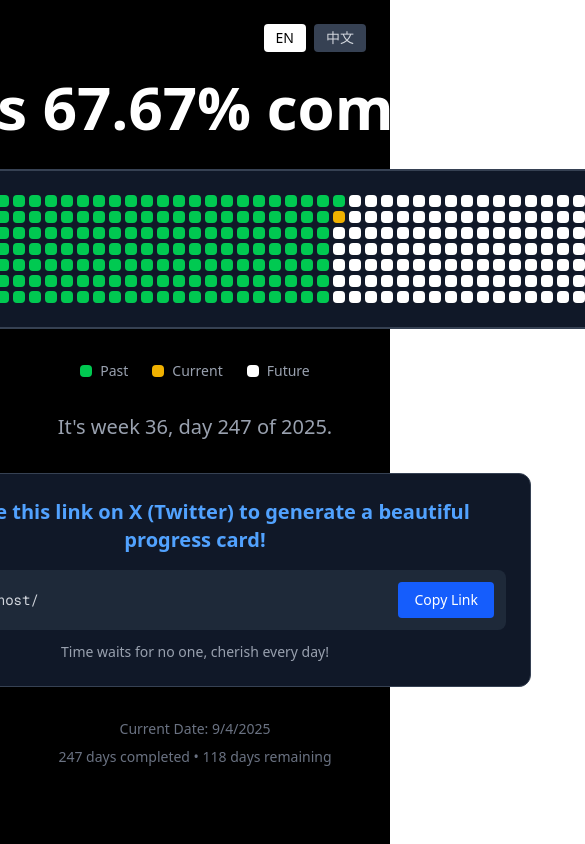
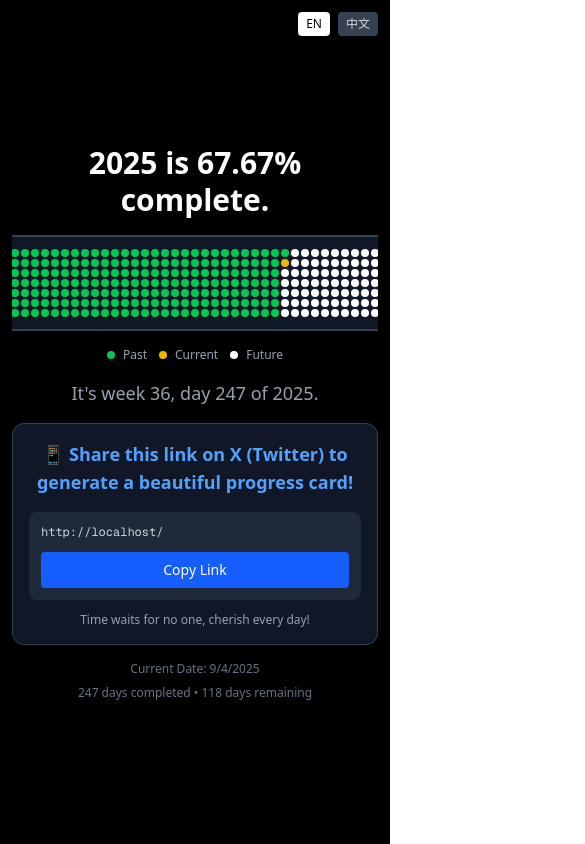
Before and after one commit to cholf5/year-progress, a Next.js app: page / in a window 390 px wide. Shown: the top 844 px of the page, 585 px wide, since content can reach past the window. Built offline with nearby package versions, Linux system fonts and the light colour scheme.

Commit message:
Enhance layout and mobile experience: update viewport settings, adjust padding, and improve button styles for better accessibility

```diff
--- a/src/app/layout.tsx
+++ b/src/app/layout.tsx
@@ -70,12 +70,14 @@ export default function RootLayout({
   return (
     <html lang="en">
       <head>
-        <meta name="viewport" content="width=device-width, initial-scale=1" />
-        <meta name="theme-color" content="#667eea" />
+        <meta name="viewport" content="width=device-width, initial-scale=1, maximum-scale=1, user-scalable=no, viewport-fit=cover" />
+        <meta name="theme-color" content="#000000" />
+        <meta name="mobile-web-app-capable" content="yes" />
         <link rel="icon" href="/favicon.ico" />
         <link rel="apple-touch-icon" href="/apple-touch-icon.png" />
         <meta name="apple-mobile-web-app-capable" content="yes" />
-        <meta name="apple-mobile-web-app-status-bar-style" content="default" />
+        <meta name="apple-mobile-web-app-status-bar-style" content="black-translucent" />
+        <meta name="apple-mobile-web-app-title" content="Year Progress" />
         <meta name="format-detection" content="telephone=no" />
       </head>
       <body
--- a/src/app/page.tsx
+++ b/src/app/page.tsx
@@ -75,26 +75,26 @@ export default function Home() {
   const daysPassed = progress.daysPassed;
 
   return (
-    <div className="min-h-screen bg-black text-white flex flex-col items-center justify-center p-6 relative">
+    <div className="min-h-screen bg-black text-white flex flex-col items-center justify-center p-3 sm:p-6 relative">
       {/* 语言切换按钮 */}
-      <div className="absolute top-6 right-6 flex gap-2">
+      <div className="absolute top-3 right-3 sm:top-6 sm:right-6 flex gap-2">
         <button
           onClick={() => setLanguage('en')}
-          className={`px-3 py-1 rounded text-sm ${language === 'en' ? 'bg-white text-black' : 'bg-gray-700 text-gray-300'}`}
+          className={`px-2 py-1 sm:px-3 sm:py-1 rounded text-xs sm:text-sm ${language === 'en' ? 'bg-white text-black' : 'bg-gray-700 text-gray-300'}`}
         >
           EN
         </button>
         <button
           onClick={() => setLanguage('zh')}
-          className={`px-3 py-1 rounded text-sm ${language === 'zh' ? 'bg-white text-black' : 'bg-gray-700 text-gray-300'}`}
+          className={`px-2 py-1 sm:px-3 sm:py-1 rounded text-xs sm:text-sm ${language === 'zh' ? 'bg-white text-black' : 'bg-gray-700 text-gray-300'}`}
         >
           中文
         </button>
       </div>
 
-      <div className="text-center space-y-8 max-w-4xl">
+      <div className="text-center space-y-4 sm:space-y-8 max-w-7xl w-full">
         {/* 标题 */}
-        <h1 className="text-6xl md:text-7xl font-bold mb-8">
+        <h1 className="text-3xl sm:text-5xl md:text-6xl lg:text-7xl font-bold mb-4 sm:mb-8 px-2 leading-tight">
           {language === 'zh'
             ? `${progress.year}年已过去了${progress.percentage}%`
             : `${progress.year} is ${progress.percentage}% complete.`
@@ -102,18 +102,18 @@ export default function Home() {
         </h1>
 
         {/* 进度网格 */}
-        <div className="flex justify-center mb-8 relative">
-          <div className="bg-gray-900 p-6 rounded-xl border-2 border-gray-700">
-            <div className="flex flex-col gap-1">
+        <div className="flex justify-center mb-4 sm:mb-8 relative overflow-x-auto">
+          <div className="bg-gray-900 p-3 sm:p-6 rounded-xl border-2 border-gray-700 min-w-fit">
+            <div className="flex flex-col gap-0.5 sm:gap-1">
               {Array.from({ length: rows }, (_, rowIndex) => (
-                <div key={rowIndex} className="flex gap-1">
+                <div key={rowIndex} className="flex gap-0.5 sm:gap-1">
                   {Array.from({ length: squaresPerRow }, (_, colIndex) => {
                     const dayNumber = colIndex * rows + rowIndex + 1;
                     const shouldShow = dayNumber <= totalDays;
 
                     if (!shouldShow) {
                       return (
-                        <div key={colIndex} className="w-3 h-3 md:w-4 md:h-4" />
+                        <div key={colIndex} className="w-2 h-2 sm:w-3 sm:h-3 md:w-4 md:h-4" />
                       );
                     }
 
@@ -131,7 +131,7 @@ export default function Home() {
                     return (
                       <div
                         key={colIndex}
-                        className={`w-3 h-3 md:w-4 md:h-4 rounded-sm ${bgColor} cursor-pointer transition-all hover:scale-110`}
+                        className={`w-2 h-2 sm:w-3 sm:h-3 md:w-4 md:h-4 rounded-sm ${bgColor} cursor-pointer transition-all hover:scale-110 active:scale-95`}
                         onMouseEnter={(e) => {
                           const rect = e.currentTarget.getBoundingClientRect();
                           setHoveredDay({
@@ -141,6 +141,17 @@ export default function Home() {
                           });
                         }}
                         onMouseLeave={() => setHoveredDay(null)}
+                        onClick={(e) => {
+                          // 移动端点击显示提示
+                          const rect = e.currentTarget.getBoundingClientRect();
+                          setHoveredDay({
+                            dayNumber,
+                            x: rect.left + rect.width / 2,
+                            y: rect.top
+                          });
+                          // 3秒后自动隐藏
+                          setTimeout(() => setHoveredDay(null), 3000);
+                        }}
                       />
                     );
                   })}
@@ -149,13 +160,13 @@ export default function Home() {
             </div>
           </div>
 
-          {/* 悬停提示 */}
+          {/* 悬停提示 - 针对移动端优化 */}
           {hoveredDay && (
             <div
-              className="fixed z-50 bg-gray-800 text-white px-3 py-2 rounded-lg shadow-lg border border-gray-600 text-sm pointer-events-none"
+              className="fixed z-50 bg-gray-800 text-white px-3 py-2 rounded-lg shadow-lg border border-gray-600 text-xs sm:text-sm pointer-events-none"
               style={{
-                left: hoveredDay.x,
-                top: hoveredDay.y - 120,
+                left: Math.min(Math.max(hoveredDay.x, 100), window?.innerWidth - 100),
+                top: hoveredDay.y - 140,
                 transform: 'translateX(-50%)',
               }}
             >
@@ -192,21 +203,21 @@ export default function Home() {
         </div>
 
         {/* 颜色图例 */}
-        <div className="flex justify-center gap-6 text-sm">
+        <div className="flex justify-center gap-3 sm:gap-6 text-xs sm:text-sm px-2">
           <div className="flex items-center gap-2">
-            <div className="w-3 h-3 bg-green-500 rounded-sm"></div>
+            <div className="w-2 h-2 sm:w-3 sm:h-3 bg-green-500 rounded-sm"></div>
             <span className="text-gray-400">
               {language === 'zh' ? '已过去' : 'Past'}
             </span>
           </div>
           <div className="flex items-center gap-2">
-            <div className="w-3 h-3 bg-yellow-500 rounded-sm"></div>
+            <div className="w-2 h-2 sm:w-3 sm:h-3 bg-yellow-500 rounded-sm"></div>
             <span className="text-gray-400">
               {language === 'zh' ? '正在过' : 'Current'}
             </span>
           </div>
           <div className="flex items-center gap-2">
-            <div className="w-3 h-3 bg-white rounded-sm"></div>
+            <div className="w-2 h-2 sm:w-3 sm:h-3 bg-white rounded-sm"></div>
             <span className="text-gray-400">
               {language === 'zh' ? '未过去' : 'Future'}
             </span>
@@ -214,7 +225,7 @@ export default function Home() {
         </div>
 
         {/* 统计信息 */}
-        <p className="text-xl md:text-2xl text-gray-400">
+        <p className="text-lg sm:text-xl md:text-2xl text-gray-400 px-2">
           {language === 'zh'
             ? `今天是${progress.year}年第${Math.ceil(daysPassed / 7)}周，第${daysPassed}天`
             : `It's week ${Math.ceil(daysPassed / 7)}, day ${daysPassed} of ${progress.year}.`
@@ -222,30 +233,30 @@ export default function Home() {
         </p>
 
         {/* 分享说明 */}
-        <div className="bg-gray-900 p-6 rounded-xl border border-gray-700 max-w-2xl mx-auto">
-          <h2 className="text-xl font-semibold mb-4 text-blue-400">
+        <div className="bg-gray-900 p-4 sm:p-6 rounded-xl border border-gray-700 max-w-2xl mx-auto">
+          <h2 className="text-lg sm:text-xl font-semibold mb-4 text-blue-400">
             📱 {t('shareInstructions')}
           </h2>
-          <div className="flex items-center gap-3 bg-gray-800 p-3 rounded-lg">
-            <span className="text-gray-300 flex-1 text-left font-mono text-sm">
+          <div className="flex flex-col sm:flex-row items-stretch sm:items-center gap-3 bg-gray-800 p-3 rounded-lg">
+            <span className="text-gray-300 flex-1 text-left font-mono text-xs sm:text-sm break-all">
               {typeof window !== 'undefined' ? window.location.href : ''}
             </span>
             <button
               onClick={copyToClipboard}
-              className="bg-blue-600 hover:bg-blue-700 px-4 py-2 rounded text-sm font-medium transition-colors"
+              className="bg-blue-600 hover:bg-blue-700 px-4 py-2 rounded text-sm font-medium transition-colors shrink-0"
             >
               {copySuccess ? t('linkCopied') : t('copyLink')}
             </button>
           </div>
-          <p className="text-gray-400 text-sm mt-3">
+          <p className="text-gray-400 text-xs sm:text-sm mt-3">
             {t('timeWaits')}
           </p>
         </div>
 
         {/* 底部信息 */}
-        <div className="text-center space-y-2 text-gray-500 text-sm">
+        <div className="text-center space-y-2 text-gray-500 text-xs sm:text-sm px-2">
           <p>{t('currentDate')}: {new Date().toLocaleDateString()}</p>
-          <p>
+          <p className="break-words">
             {language === 'zh'
               ? `已过去${daysPassed}天 • 剩余${totalDays - daysPassed}天`
               : `${daysPassed} days completed • ${totalDays - daysPassed} days remaining`
```
